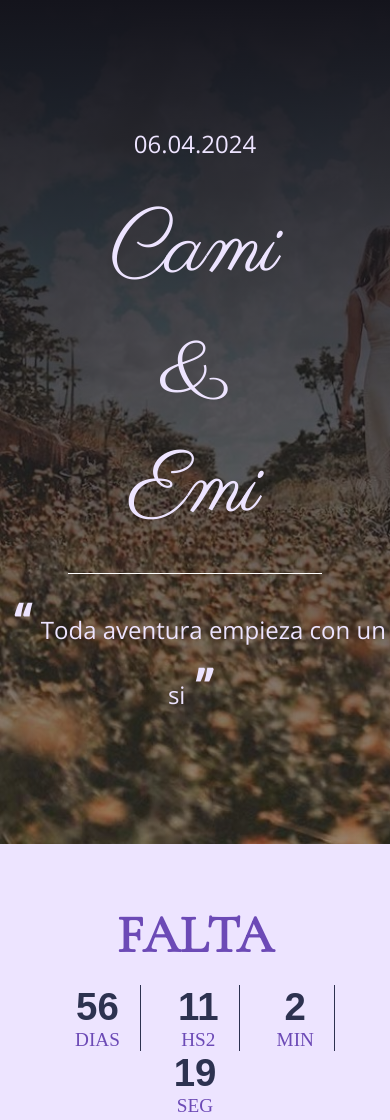
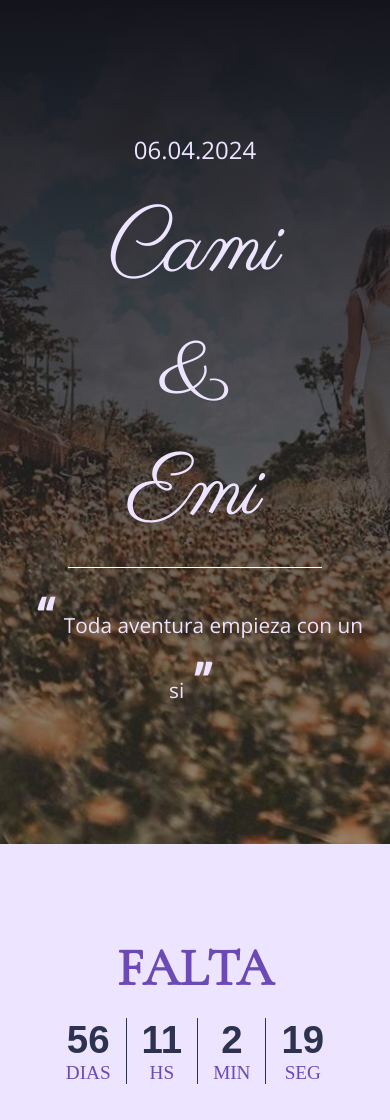
Before and after one commit to Emiliano-DG/bodaCami-Emi.github.io, a plain HTML site: page index.html in a window 390 px wide. Shown: the top 1120 px of the page. Drawn offline with nearby package versions, Linux system fonts and the light colour scheme; a web font is replaced by a local one.

Commit message:
Add files via upload

```diff
--- a/css/contador.css
+++ b/css/contador.css
@@ -67,6 +67,6 @@
   }
 
   .contador_elemento{
-    padding: 0px 20px;
+    padding: 0px 15px;
   }
 }
--- a/css/inicio.css
+++ b/css/inicio.css
@@ -83,16 +83,16 @@ top: 1.4rem;
 
 @media screen and (max-width: 500px){
   .banner_nombres {
-    margin: 20px;
-    font-size: 5.5rem;
+    margin: 10px;
+    font-size: 5.6rem;
     flex-direction: column;
   }
   .banner_frase{
-    font-size: 1.5rem;
+    font-size: 1.3rem;
     display: table-cell;
   }
   .banner_fecha{
     font-size: 1.5rem;
-    margin-bottom:10px;
+    margin-bottom:12px;
   }
 }
--- a/index.html
+++ b/index.html
@@ -49,7 +49,7 @@
           </div>
           <div class="contador_elemento izquierda">
             <p  class="contador_numeros" id="horas">00</p>
-            <span class="contador_letras">HS2</span>
+            <span class="contador_letras">HS</span>
           </div>
           <div class="contador_elemento izquierda">
             <p class="contador_numeros" id="minutos">00</p>
```
